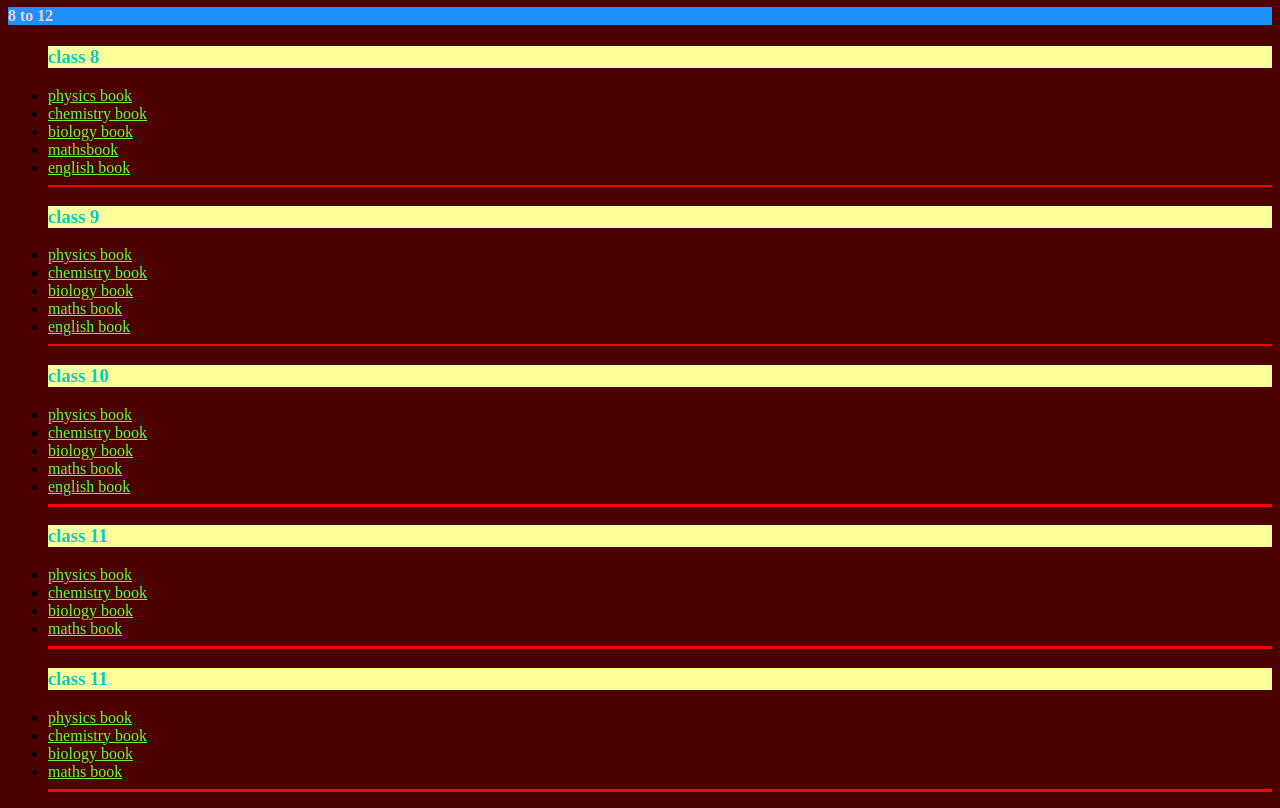
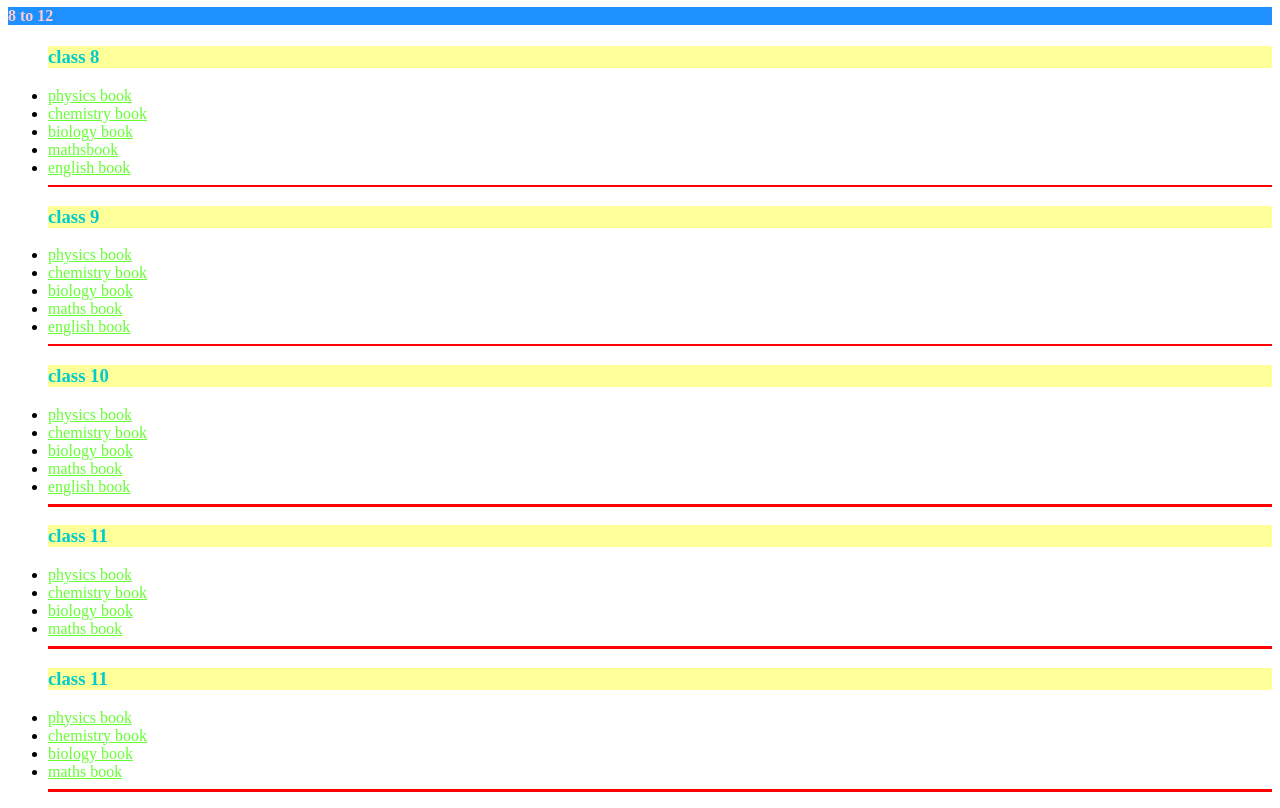
Before and after one commit to AnishShirbhate/text-books-website, a plain HTML site: page icse.html in a window 1280 px wide. Shown: the part 73-881 px from the top of the page. Drawn offline with Linux system fonts and the light colour scheme.

Commit message:
icse.html

```diff
--- a/icse.html
+++ b/icse.html
@@ -14,7 +14,7 @@ h3{
 color: #00cccc
 }
 body {
-  background-color:   #4d0000;
+  background-color:   #ffffff;
 }
 
 /* unvisited link */
```
